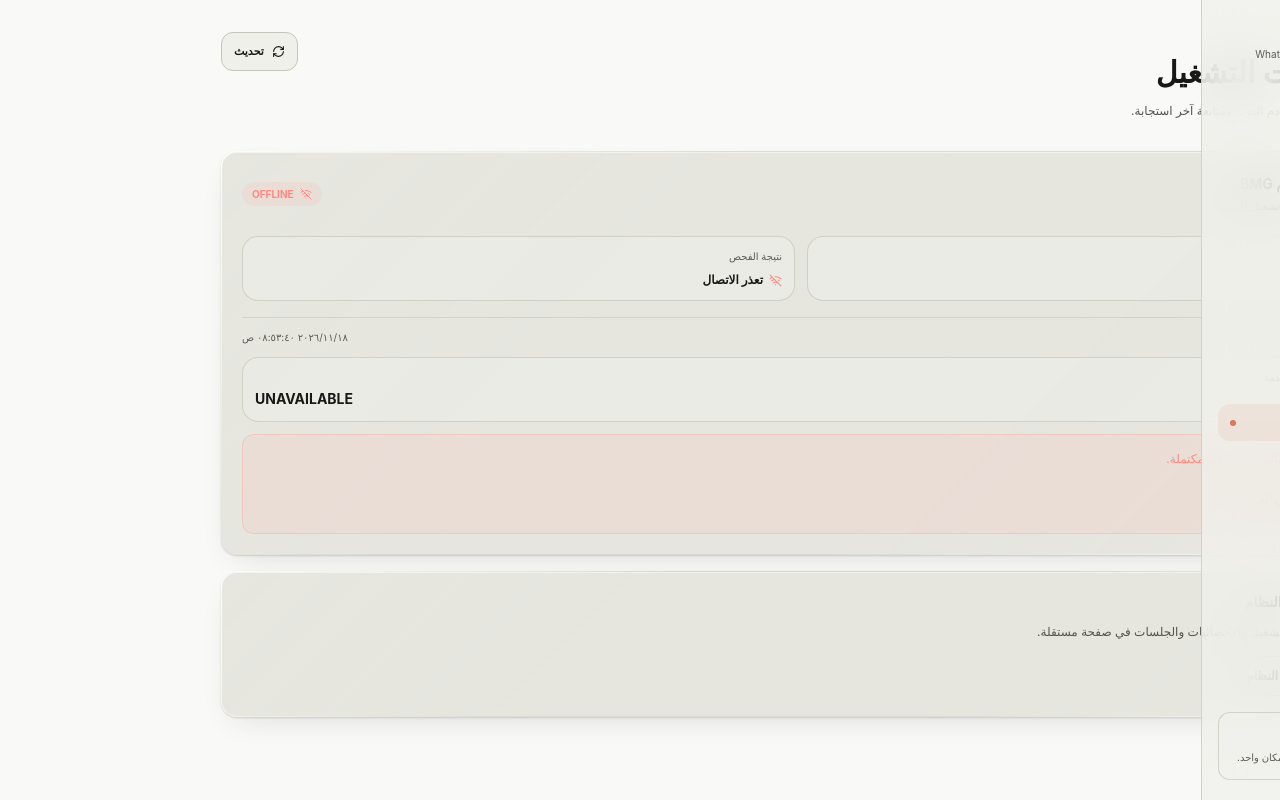
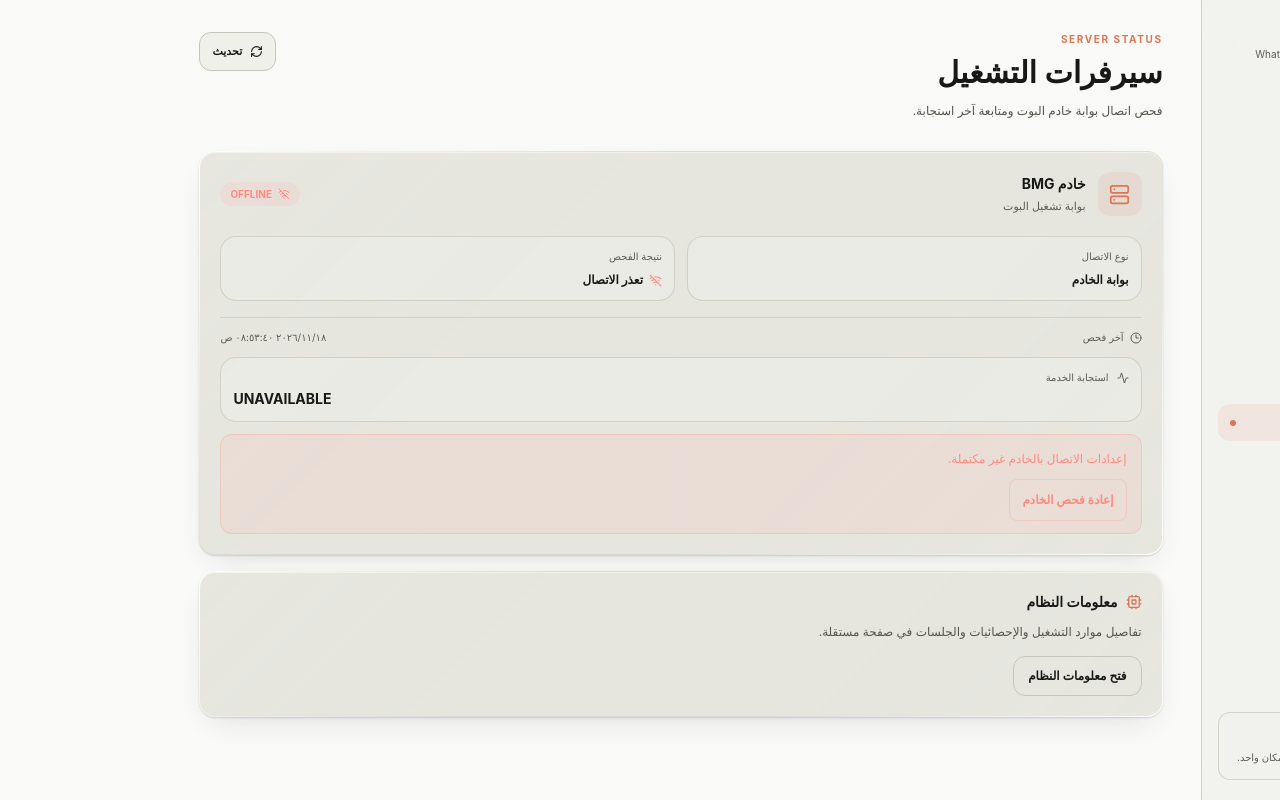
Before and after one commit to ux656/Freund, a Next.js app: page /servers in a window 1280 px wide. Built offline with nearby package versions, Linux system fonts and the light colour scheme; no server answers.

Commit message:
Expand dashboard layouts and hide mobile menu on desktop

```diff
--- a/components/Servers.tsx
+++ b/components/Servers.tsx
@@ -66,7 +66,7 @@ export default function Servers() {
 
   return (
     <PageEntrance>
-    <main dir="rtl" className="mx-auto min-h-[75dvh] w-full max-w-3xl px-4 pb-20 pt-6 sm:px-5 sm:pt-8">
+    <main dir="rtl" className="mx-auto min-h-[75dvh] w-full desktop-wide-main max-w-3xl px-4 pb-20 pt-6 sm:px-5 sm:pt-8">
       <PageHeader eyebrow="SERVER STATUS" title="سيرفرات التشغيل" description="فحص اتصال بوابة خادم البوت ومتابعة آخر استجابة." activePage="servers" action={
         <button type="button" onClick={() => void checkServer()} disabled={checking} aria-label="تحديث الفحص" className="ui-interactive inline-flex shrink-0 items-center gap-2 rounded-xl border border-border bg-surface px-3 py-2.5 text-[11px] font-semibold text-text transition hover:bg-surface-2 disabled:opacity-50">
           <RefreshCw size={13} className={checking ? "animate-spin" : ""} /><span className="hidden sm:inline">تحديث</span>
```
